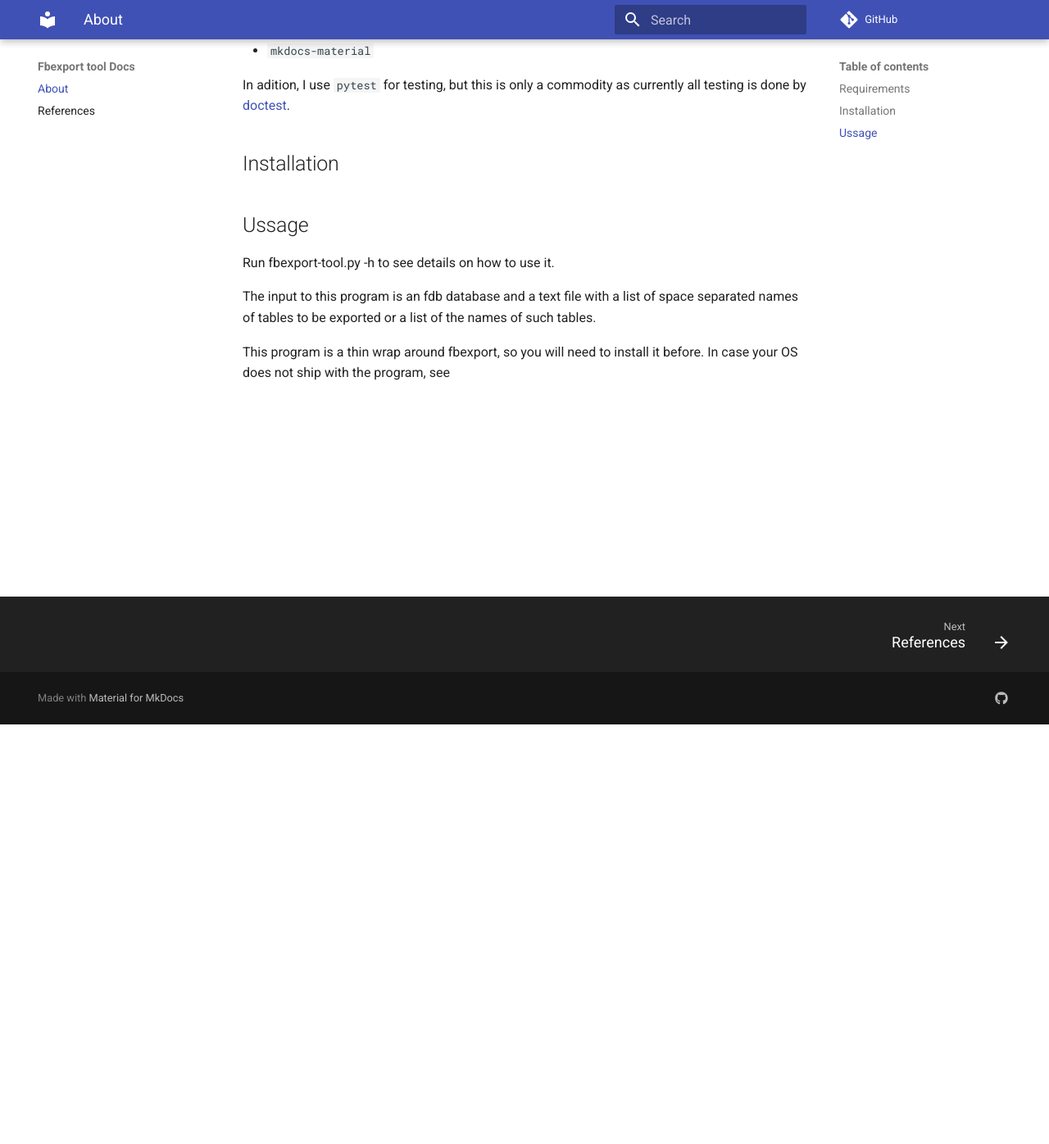
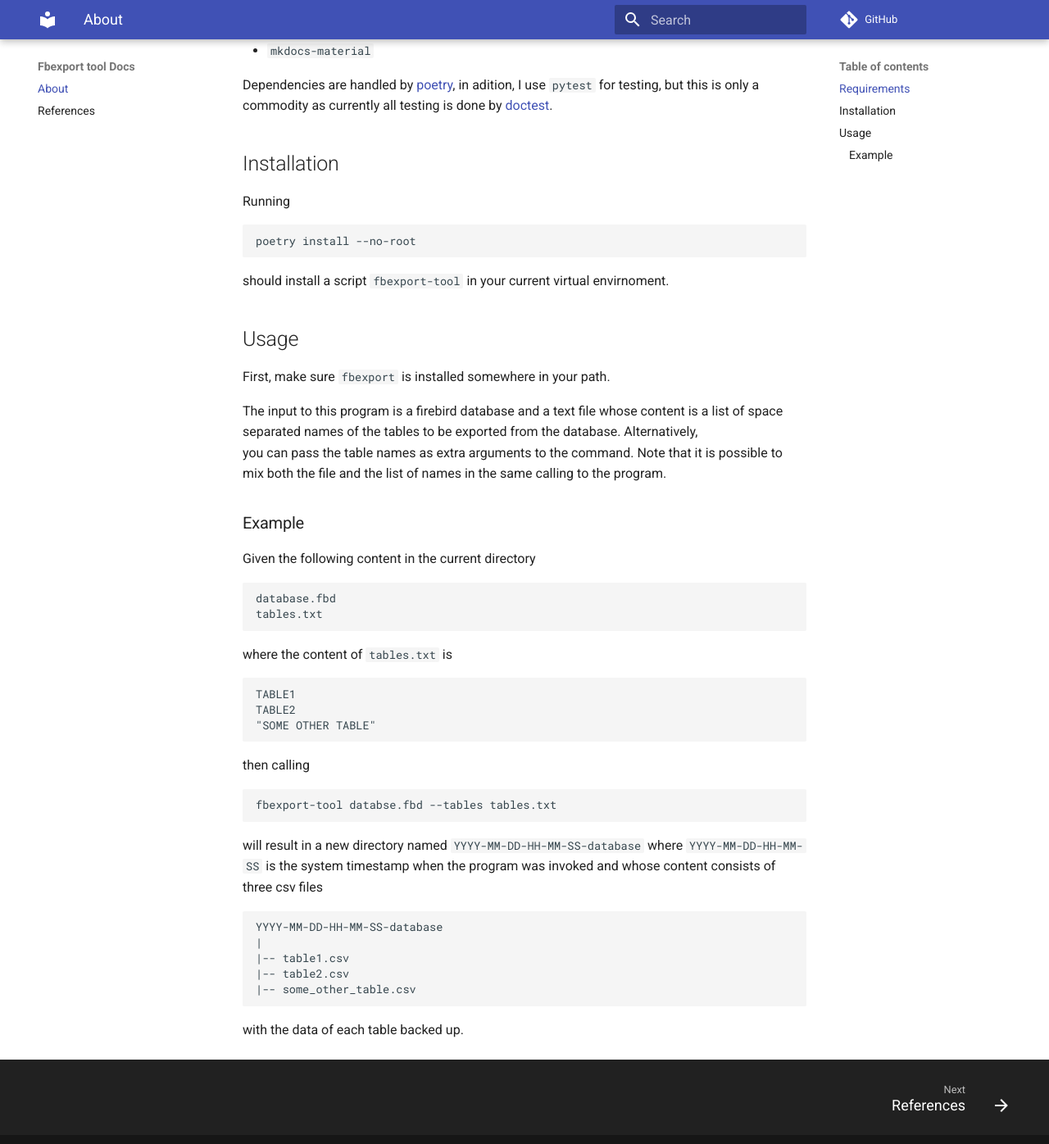
Before and after one commit to renegarcia/fbexport-tool, an MkDocs documentation site: the page built from docs/index.md, in a window 1280 px wide and 1400 px high, scrolled down 516 px. Shown: the top 1396 px of the window at 82% size. Built offline with MkDocs 1.6.1 and Material for MkDocs 9.7.7, drawn with Linux system fonts in a browser that asks for light colours; comment, search, counter and statistics services are not loaded.

````diff
--- a/docs/index.md
+++ b/docs/index.md
@@ -1,7 +1,8 @@
 # About
 
 `Fbexport tool` is a thin wrapper for [fbexport](https://fbexport.sourceforge.net/),
-which is a program that exports and imports data from Firebird databases. The aim is to simplify the use of fbexport to extract a selection of tables in `csv` format.
+which is a program that exports and imports data from Firebird databases. The aim is to
+simplify the use of fbexport to extract a selection of tables in `csv` format.
 
 ## Requirements
 
@@ -16,20 +17,65 @@ the following python packages are necessary.
 * `mkdocstrings`
 * `mkdocs-material`
 
-In adition, I use `pytest` for testing, but this is only a commodity as currently
-all testing is done by [doctest](https://docs.python.org/3/library/doctest.html).
+Dependencies are handled by [poetry](https://python-poetry.org/), in adition, I use
+`pytest` for testing, but this is only a commodity as currently all testing is done by
+[doctest](https://docs.python.org/3/library/doctest.html).
 
 
 ## Installation
 
-## Ussage
+Running
+
+```sh
+poetry install --no-root
+```
+
+should install a script `fbexport-tool` in your current virtual envirnoment.
 
 
+## Usage
 
-Run fbexport-tool.py -h to see  details on how to use it.
 
-The input to this program is an fdb database and a text file with a list of space
-separated names of tables to be exported or a list of the names of such tables.
+First, make sure `fbexport` is installed somewhere in your path.
 
-This program is a thin wrap around fbexport, so you will need to install it before. In
-case your OS does not ship with the program, see
+The input to this program is a firebird database and a text file whose content is a list
+of space separated names of the tables to be exported from the database. Alternatively,
+you can pass the table names as extra arguments to the command. Note that it is possible
+to mix both the file and the list of names in the same calling to the program.
+
+### Example
+
+Given the following content in the current directory
+
+```
+database.fbd
+tables.txt
+```
+
+where the content of `tables.txt` is
+
+```
+TABLE1
+TABLE2
+"SOME OTHER TABLE"
+```
+
+then calling
+
+```sh
+fbexport-tool databse.fbd --tables tables.txt
+```
+
+will result in a new directory named `YYYY-MM-DD-HH-MM-SS-database` where
+`YYYY-MM-DD-HH-MM-SS` is the system timestamp when the program was invoked and  whose
+content consists of three csv files
+
+```
+YYYY-MM-DD-HH-MM-SS-database
+|
+|-- table1.csv
+|-- table2.csv
+|-- some_other_table.csv
+```
+
+with the data of each table backed up.
--- a/fbexport-tool.py
+++ b/fbexport_tool.py
@@ -1,6 +1,7 @@
 #!/usr/bin/env python
 """
-fbexport-tool.py
+Fbexport Tool
+=============
 
 A tool to export data from a firebird database in bulk. Run `fbexport-tool.py -h` to
 see details on how to use.
@@ -17,6 +18,7 @@ from pathlib import Path
 from datetime import datetime
 from os import makedirs
 from typing import Iterator
+from argparse import ArgumentParser
 import string
 import io
 import subprocess
@@ -157,6 +159,4 @@ def main():
 
 
 if __name__ == "__main__":
-    from argparse import ArgumentParser
-
     main()
--- a/pyproject.toml
+++ b/pyproject.toml
@@ -4,7 +4,9 @@ version = "0.1.0"
 description = ""
 authors = ["Rene <garciamx@gmail.com>"]
 readme = "README.md"
-packages = [{include = "fbexport_tool"}]
+
+[tool.poetry.scripts]
+fbexport-tool = "fbexport_tool:main"
 
 [tool.poetry.dependencies]
 python = "^3.11"
@@ -14,6 +16,7 @@ python = "^3.11"
 mkdocs = "^1.4.3"
 mkdocstrings = {extras = ["python"], version = "^0.22.0"}
 mkdocs-material = "^9.1.15"
+flake8 = "^6.0.0"
 
 [build-system]
 requires = ["poetry-core"]
````
Also changed, not shown: README.md (+77 -8 lines), docs/references.md (+3 -1 lines), test_export.py (deleted), 2 other files.
